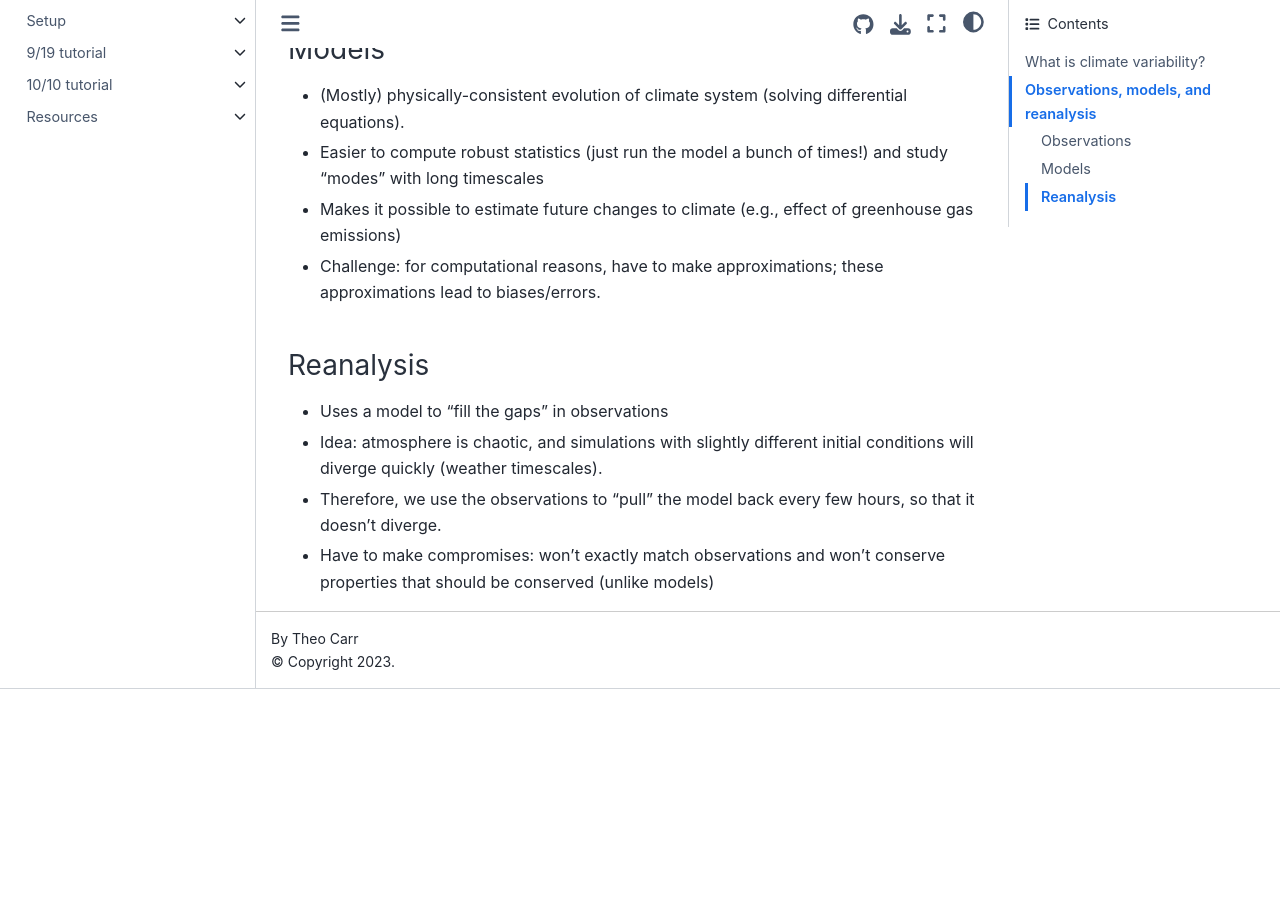
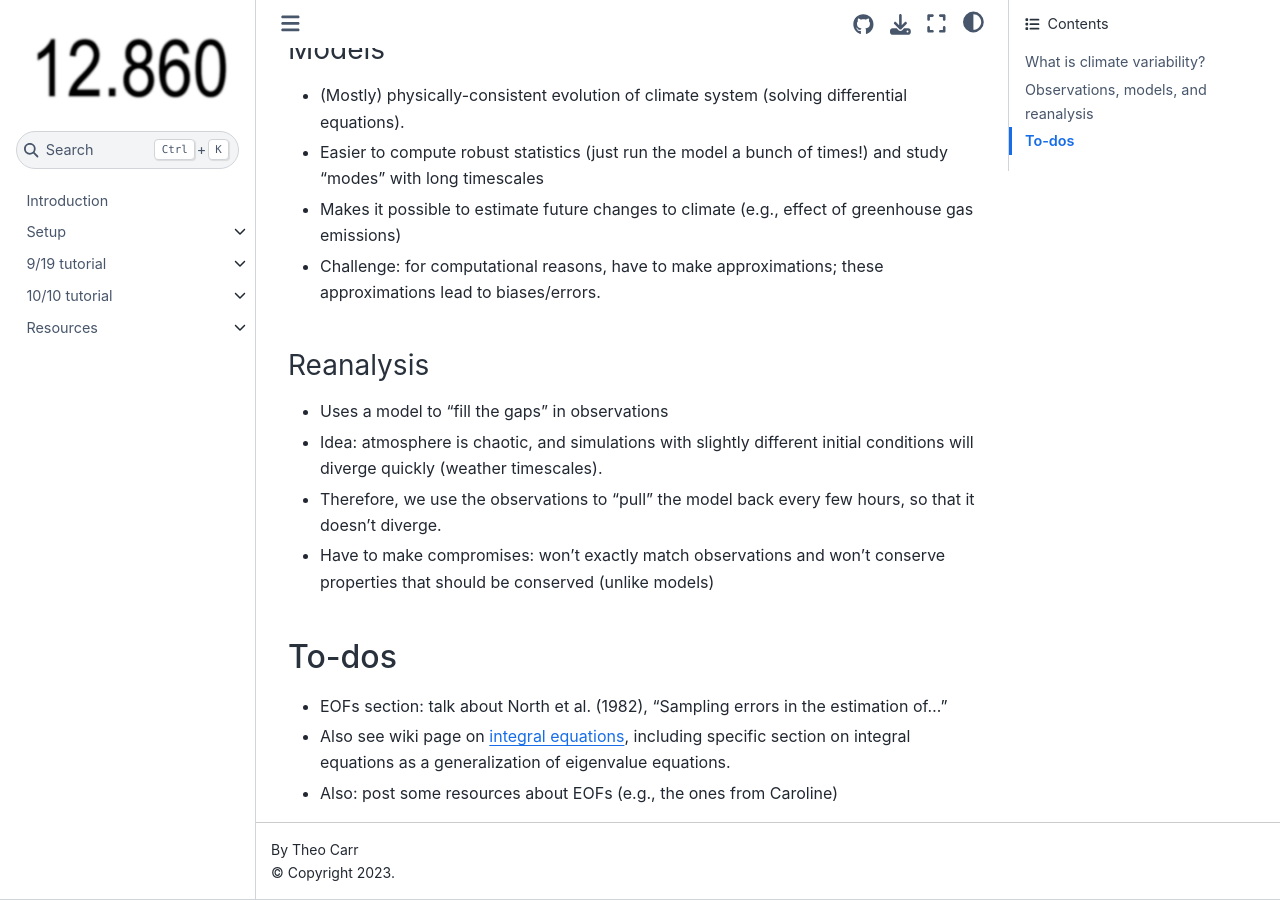
Before and after one commit to ktcarr/12860-tutorial, a Jupyter Book: the page built from docs/pages/scratch.md, in a window 1280 px wide and 900 px high, scrolled down 780 px. Built offline with Jupyter Book 1.0.4 settings and Sphinx 7.4.7 and the Sphinx Book theme 1.1.4, drawn with Linux system fonts in a browser that asks for light colours; pages that are not in the unit, such as notebooks, are missing from menus; before the commit the page ends 1469 px from its top, so only the background shows below that.

Commit message:
add some to-dos

```diff
--- a/docs/pages/scratch.md
+++ b/docs/pages/scratch.md
@@ -25,3 +25,8 @@
 - Idea: atmosphere is chaotic, and simulations with slightly different initial conditions will diverge quickly (weather timescales).
 - Therefore, we use the observations to "pull" the model back every few hours, so that it doesn't diverge.
 - Have to make compromises: won't exactly match observations and won't conserve properties that should be conserved (unlike models)
+
+## To-dos
+- EOFs section: talk about North et al. (1982), "Sampling errors in the estimation of..."
+- Also see wiki page on [integral equations](https://en.wikipedia.org/wiki/Integral_equation), including specific section on integral equations as a generalization of eigenvalue equations.
+- Also: post some resources about EOFs (e.g., the ones from Caroline)
```
